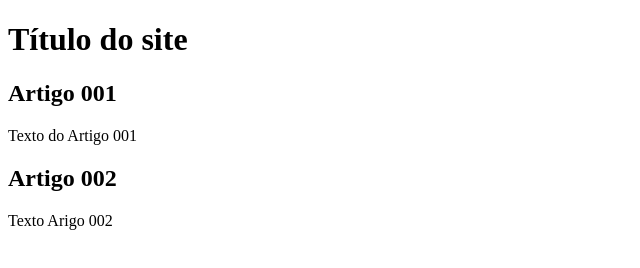
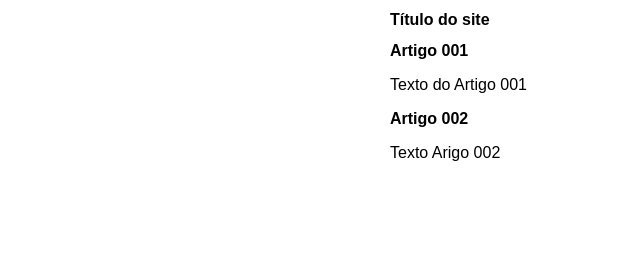
Before and after one commit to Webjulius/projeto-site, a plain HTML site: page index.html in a window 1280 px wide. Shown: the whole page, without its empty margins (0-640 px from the left). Drawn offline with Linux system fonts and the light colour scheme.

Commit message:
iniciei o design

```diff
--- /dev/null
+++ b/estilos/style.css
@@ -0,0 +1,17 @@
+* {
+    font-family:Arial, Helvetica, sans-serif ;
+    font-size: 16px;
+}
+
+bory {
+    background-color: rgb(204,157,248);
+
+}
+
+main {
+    background-color: white;
+    width: 500px;
+    margin: auto;
+    padding-block-end: 10pix;
+    box-shadow: 3pix 3pix 5pix rgba(rgba(123, 0, 255, 0.258),
+}
--- a/index.html
+++ b/index.html
@@ -4,6 +4,7 @@
     <meta charset="UTF-8">
     <meta name="viewport" content="width=device-width, initial-scale=1.0">
     <title>Título do site t</title>
+    <link rel="stylesheet" href="estilos/style.css">
 </head>
 <body>
     <main>
```
